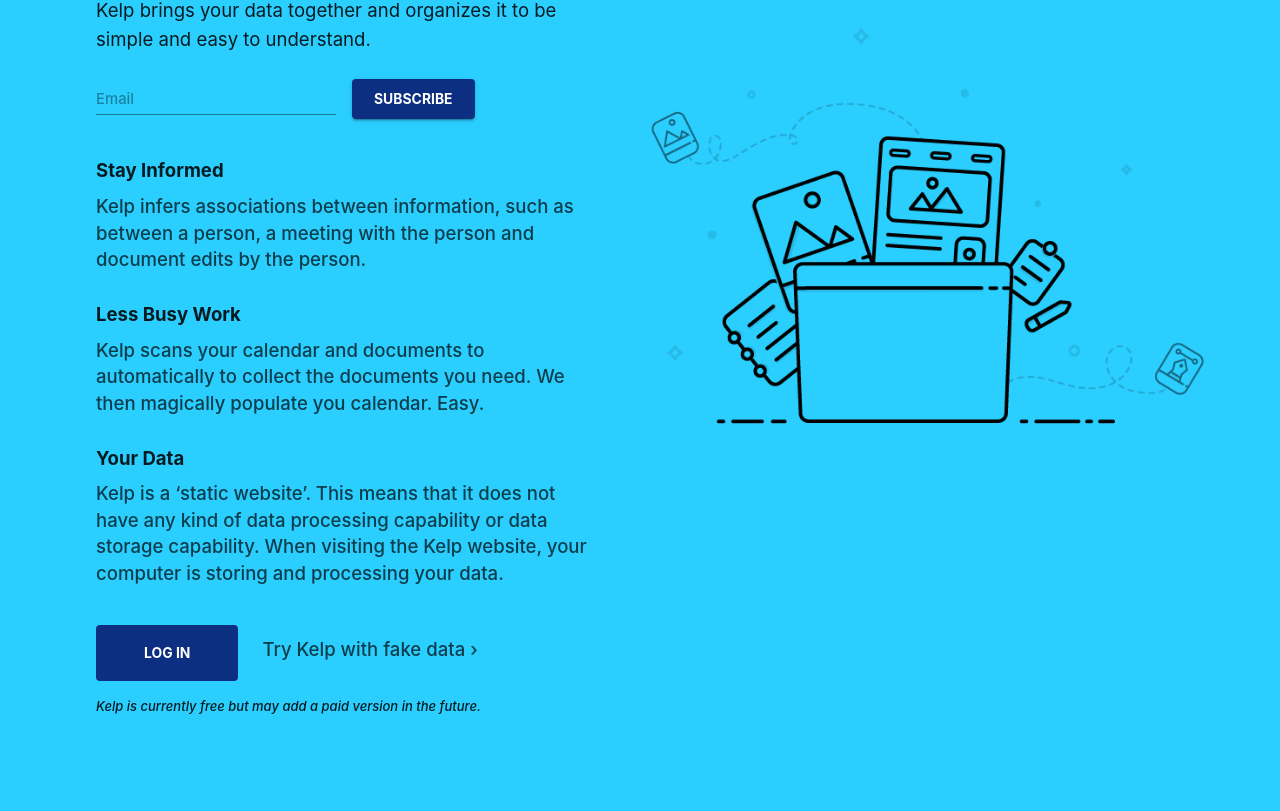
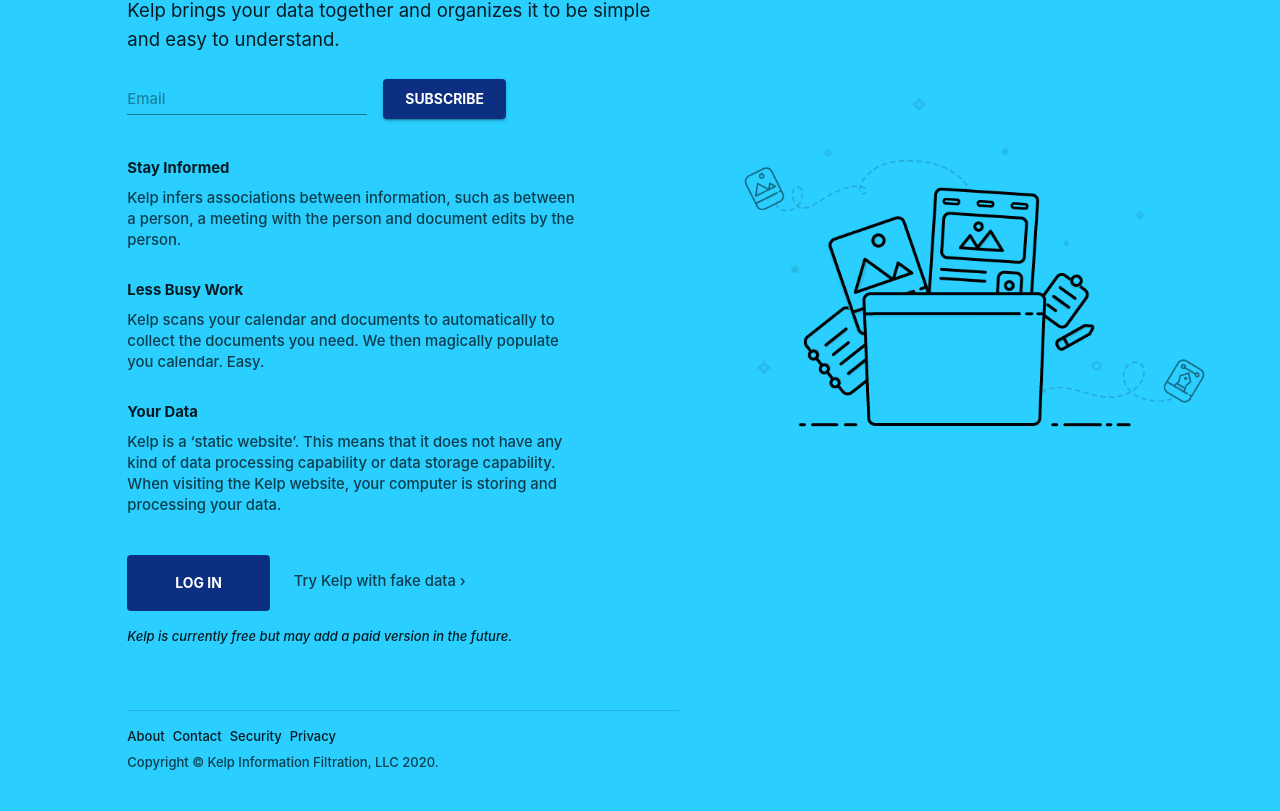
Before and after one commit to zamiang/kelp, a Next.js app: page / in a window 1280 px wide. Shown: the part 329-1140 px from the top of the page. Built offline with nearby package versions, Linux system fonts and the light colour scheme; no server answers.

Commit message:
css (#95)

```diff
--- a/components/homepage/footer.tsx
+++ b/components/homepage/footer.tsx
@@ -1,58 +1,58 @@
-import Box from '@material-ui/core/Box';
+import Grid from '@material-ui/core/Grid';
 import MuiLink from '@material-ui/core/Link';
 import Typography from '@material-ui/core/Typography';
 import { makeStyles } from '@material-ui/core/styles';
+import clsx from 'clsx';
 import Link from 'next/link';
 import React from 'react';
 
 const useStyles = makeStyles((theme) => ({
   copyright: {
-    marginTop: theme.spacing(3),
+    marginTop: theme.spacing(1),
     color: theme.palette.text.secondary,
   },
   footer: {
     borderTop: '1px solid',
     borderColor: theme.palette.divider,
-    marginTop: theme.spacing(9),
-    padding: theme.spacing(9),
+    marginTop: theme.spacing(8),
+    paddingTop: theme.spacing(2),
+    paddingBottom: theme.spacing(2),
     textAlign: 'center',
+    overflow: 'hidden',
     color: theme.palette.text.primary,
     [theme.breakpoints.down('sm')]: {
-      padding: theme.spacing(1),
-      paddingTop: theme.spacing(2),
       marginTop: theme.spacing(2),
     },
   },
+  alignLeft: {
+    textAlign: 'left',
+  },
   footerLink: {
-    textTransform: 'uppercase',
     color: theme.palette.text.primary,
     cursor: 'pointer',
-    fontWeight: theme.typography.fontWeightBold,
     textDecoration: 'none',
     '&:hover': {
       textDecoration: 'underline',
     },
   },
   footerItem: {
-    display: 'inline-block',
-    marginRight: theme.spacing(2),
-    marginLeft: theme.spacing(2),
     [theme.breakpoints.down('sm')]: {
       margin: theme.spacing(1),
     },
   },
 }));
 
-const Footer = () => {
+const Footer = (props: { shouldAlignLeft?: boolean }) => {
   const classes = useStyles();
   return (
-    <Box mt={8} className={classes.footer}>
-      <div className={classes.footerItem}>
+    <div className={clsx(classes.footer, props.shouldAlignLeft && classes.alignLeft)}>
+      <Grid container spacing={1} justify={props.shouldAlignLeft ? 'flex-start' : 'center'}>
+        <Grid item className={classes.footerItem}>
           <Link href="/about">
             <span className={classes.footerLink}>About</span>
           </Link>
-      </div>
-      <div className={classes.footerItem}>
+        </Grid>
+        <Grid item className={classes.footerItem}>
           <a
             rel="noreferrer"
             href="mailto:support@kelp.nyc"
@@ -61,18 +61,19 @@ const Footer = () => {
           >
             Contact
           </a>
-      </div>
-      <div className={classes.footerItem}>
+        </Grid>
+        <Grid item className={classes.footerItem}>
           <Link href="/security">
             <span className={classes.footerLink}>Security</span>
           </Link>
-      </div>
-      <div className={classes.footerItem}>
+        </Grid>
+        <Grid item className={classes.footerItem}>
           <Link href="/privacy">
             <span className={classes.footerLink}>Privacy</span>
           </Link>
-      </div>
-      <Typography variant="body2" className={classes.copyright} align="center">
+        </Grid>
+      </Grid>
+      <Typography variant="body2" className={classes.copyright}>
         {'Copyright © '}
         <MuiLink color="textSecondary" href="https://www.zamiang.com">
           Kelp Information Filtration, LLC
@@ -80,7 +81,7 @@ const Footer = () => {
         {new Date().getFullYear()}
         {'.'}
       </Typography>
-    </Box>
+    </div>
   );
 };
 
--- a/pages/index.tsx
+++ b/pages/index.tsx
@@ -77,7 +77,7 @@ export const useStyles = makeStyles((theme) => ({
     cursor: 'pointer',
     display: 'inline-block',
     color: theme.palette.text.secondary,
-    fontSize: theme.typography.h6.fontSize,
+    fontSize: theme.typography.body1.fontSize,
     textDecoration: 'none',
     '&:hover': {
       textDecoration: 'underline',
@@ -100,9 +100,6 @@ export const useStyles = makeStyles((theme) => ({
   },
   center: {
     textAlign: 'center',
-  },
-  listItem: {
-    paddingLeft: 0,
   },
   list: {
     marginTop: theme.spacing(2),
@@ -143,10 +140,10 @@ export const useStyles = makeStyles((theme) => ({
     marginTop: theme.spacing(6),
   },
   largeListItemText: {
-    fontSize: theme.typography.h6.fontSize,
+    fontSize: theme.typography.body1.fontSize,
   },
   largeListItemTextBold: {
-    fontSize: theme.typography.h6.fontSize,
+    fontSize: theme.typography.body1.fontSize,
     fontWeight: theme.typography.fontWeightBold,
     marginBottom: theme.spacing(1),
   },
@@ -164,7 +161,7 @@ const App = () => {
     <div className={clsx(classes.root, classes.container)}>
       <div className={classes.containerWidth}>
         <Grid container className={clsx(classes.hero, classes.heroNoMarginTop)} alignItems="center">
-          <Grid item sm={6}>
+          <Grid item sm={7}>
             <Container maxWidth="sm">
               <img style={{ maxWidth: 120, marginLeft: -32 }} src="kelp.svg" />
               <Typography variant="h3" className={classes.heading}>
@@ -174,8 +171,9 @@ const App = () => {
                 Kelp brings your data together and organizes it to be simple and easy to understand.
               </Typography>
               <EmailSignup />
+              <Grid item sm={10}>
                 <List className={classes.list}>
-                <ListItem className={classes.listItem}>
+                  <ListItem disableGutters={true}>
                     <ListItemText
                       classes={{
                         primary: classes.largeListItemTextBold,
@@ -185,7 +183,7 @@ const App = () => {
                       secondary="Kelp infers associations between information, such as between a person, a meeting with the person and document edits by the person."
                     />
                   </ListItem>
-                <ListItem className={classes.listItem}>
+                  <ListItem disableGutters={true}>
                     <ListItemText
                       classes={{
                         primary: classes.largeListItemTextBold,
@@ -195,7 +193,7 @@ const App = () => {
                       secondary="Kelp scans your calendar and documents to automatically to collect the documents you need. We then magically populate you calendar. Easy."
                     />
                   </ListItem>
-                <ListItem className={classes.listItem}>
+                  <ListItem disableGutters={true}>
                     <ListItemText
                       classes={{
                         primary: classes.largeListItemTextBold,
@@ -206,6 +204,7 @@ const App = () => {
                     />
                   </ListItem>
                 </List>
+              </Grid>
               <div className={classes.buttonContainer}>
                 <Button
                   variant="contained"
@@ -228,13 +227,11 @@ const App = () => {
               <div className={classes.hint}>
                 Kelp is currently free but may add a paid version in the future.
               </div>
+              <Footer shouldAlignLeft={true} />
             </Container>
           </Grid>
-          <Grid item sm={6}>
+          <Grid item sm={5}>
             <img className={classes.heroImage} src="designer_file_case.png" />
-          </Grid>
-          <Grid item sm={12} className={classes.homepageFooterSpacer}>
-            <Footer />
           </Grid>
         </Grid>
       </div>
```
Also changed, not shown: pages/security.tsx (+5 -5 lines). Lines whose indentation alone changed are shown as unchanged.
